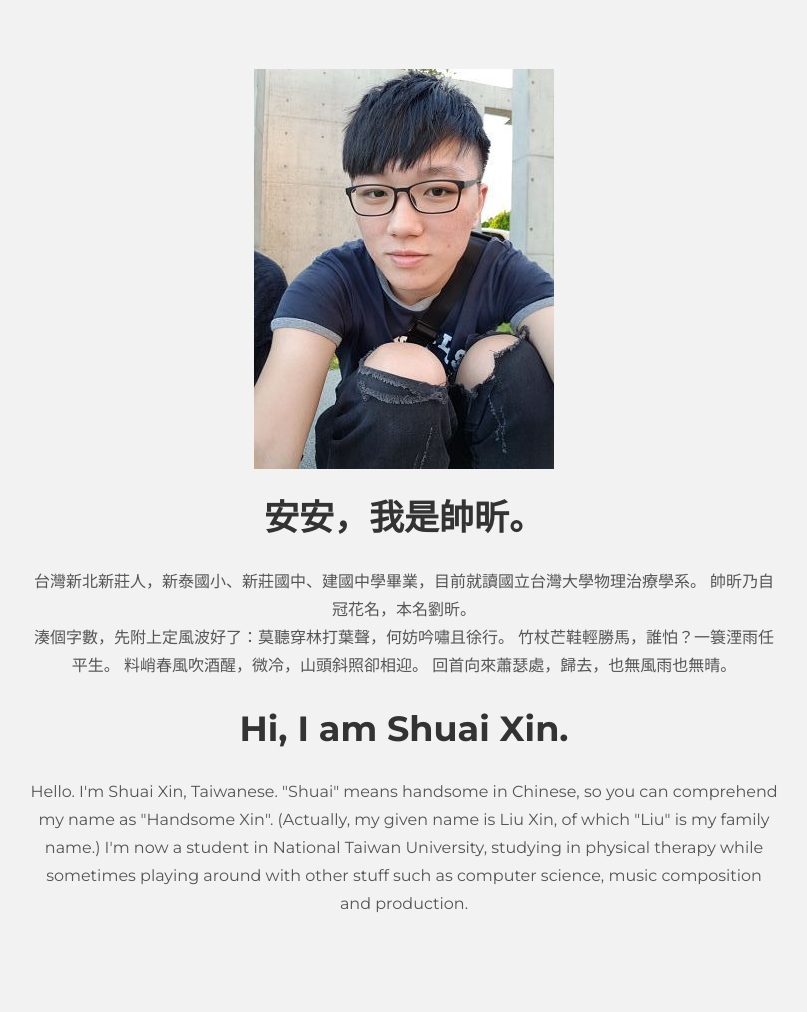
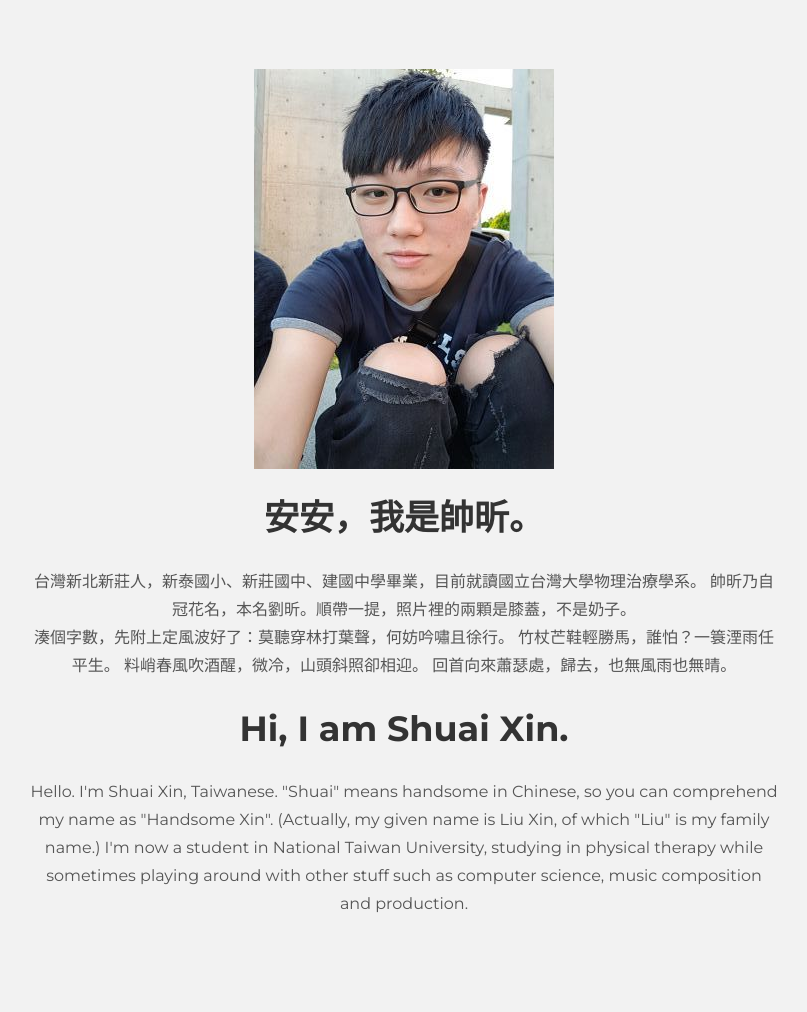
Before and after one commit to Shuai-Xin/djan, a Django app: page / in a window 1280 px wide. Shown: the part 192-1204 px from the top of the page, without its empty margins (236-1043 px from the left). Run offline with Django 3.2, Linux system fonts and the light colour scheme; some libraries are stand-ins or nearby versions.

Commit message:
new content

```diff
--- a/templates/index.html
+++ b/templates/index.html
@@ -62,7 +62,7 @@
 					<img src="{% static 'img/shuai.jpg' %}" alt="shuai" />
 					<h1>安安，我是帥昕。</h1>
 					<p>台灣新北新莊人，新泰國小、新莊國中、建國中學畢業，目前就讀國立台灣大學物理治療學系。
-            帥昕乃自冠花名，本名劉昕。<br/>
+            帥昕乃自冠花名，本名劉昕。順帶一提，照片裡的兩顆是膝蓋，不是奶子。<br/>
             湊個字數，先附上定風波好了：莫聽穿林打葉聲，何妨吟嘯且徐行。
 竹杖芒鞋輕勝馬，誰怕？一簑湮雨任平生。
 料峭春風吹酒醒，微冷，山頭斜照卻相迎。
```
